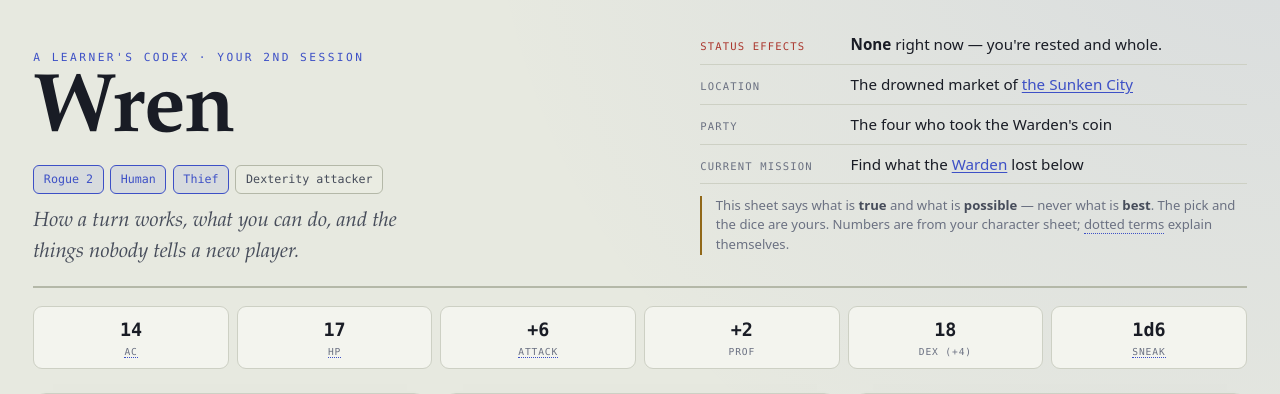
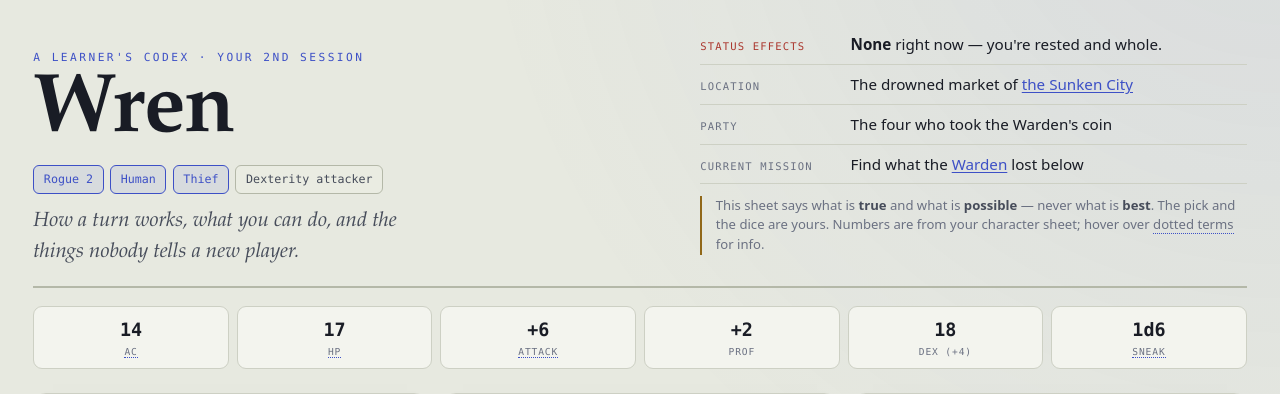
Before and after one commit to tohuw/eddic, a Python web app: template modules/companion/templates/learners-codex.skeleton.html in a window 1280 px wide; the page is wider, and only the part inside the window is pictured. Shown: the top 394 px of that part. Run offline with Jinja, Linux system fonts and the light colour scheme; the template is opened without the code that fills it, so the values that code supplies are empty.

Commit message:
companion: reword codex hint copy ("hover over dotted terms for info")
Small clarity tweak in the skeleton disclaimer to match the reference
codex; also keeps the skeleton generic ("character sheet", not a vendor).

Co-Authored-By: Claude Opus 4.8 (1M context) <noreply@anthropic.com>

```diff
--- a/modules/companion/templates/learners-codex.skeleton.html
+++ b/modules/companion/templates/learners-codex.skeleton.html
@@ -157,7 +157,7 @@
         <div class="mrow"><span class="lbl">Party</span><span class="val">The four who took the Warden's coin</span></div>
         <div class="mrow"><span class="lbl">Current mission</span><span class="val">Find what the <a href="https://example.com/factions/the-warden" target="_blank" rel="noopener">Warden</a> lost below</span></div>
       </div>
-      <p class="disclaim">This sheet says what is <b>true</b> and what is <b>possible</b> — never what is <b>best</b>. The pick and the dice are yours. Numbers are from your character sheet; <span class="gl" tabindex="0">dotted terms<span class="gl-pop">Hover or tap any dotted term for a plain-language explanation — no need to leave the page.</span></span> explain themselves.</p>
+      <p class="disclaim">This sheet says what is <b>true</b> and what is <b>possible</b> — never what is <b>best</b>. The pick and the dice are yours. Numbers are from your character sheet; hover over <span class="gl" tabindex="0">dotted terms<span class="gl-pop">Hover or tap any dotted term for a plain-language explanation — no need to leave the page.</span></span> for info.</p>
     </div>
   </header>
 
```
